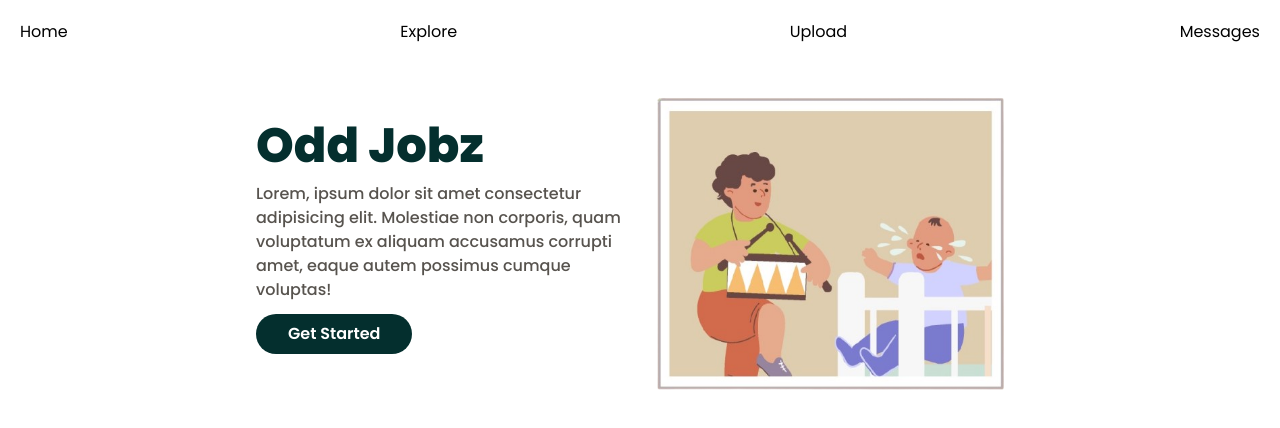
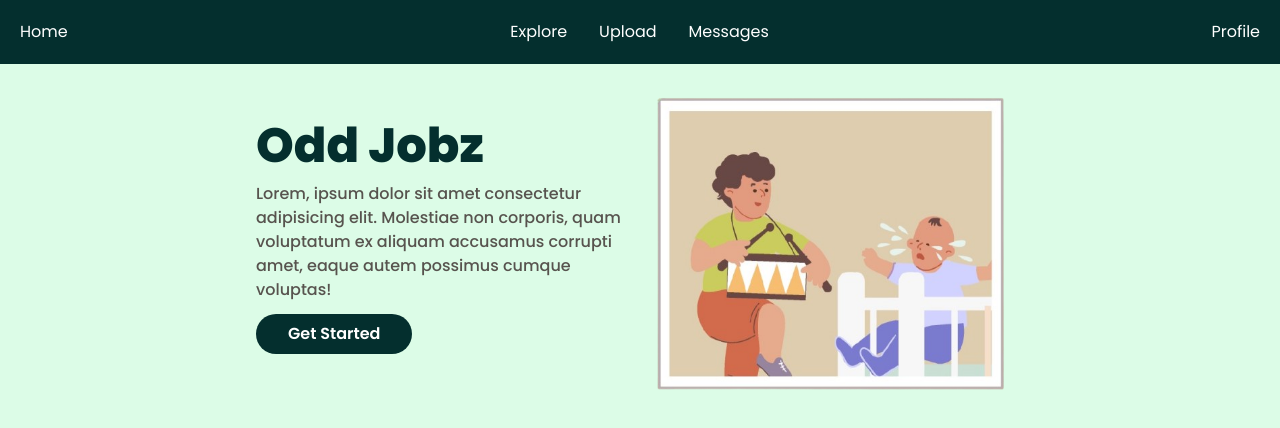
Before and after one commit to alexjr101/odd-jobs, a Next.js app in the folder client/: page / in a window 1280 px wide. Shown: the top 428 px of the page. Built offline with nearby package versions, Linux system fonts and the light colour scheme.

Commit message:
Styling updates to navbar and main page

```diff
--- a/client/src/app/layout.tsx
+++ b/client/src/app/layout.tsx
@@ -16,7 +16,7 @@ export default function RootLayout({
   return (
     <html lang="en">
       <body
-        className={`${poppins.className} antialiased`}
+        className={`${poppins.className} antialiased bg-green-100`}
       >
         <Navbar />
         {children}
--- a/client/src/components/Navbar/Navbar.tsx
+++ b/client/src/components/Navbar/Navbar.tsx
@@ -1,10 +1,31 @@
 import Link from "next/link";
 
+const LINKS = [
+    { src: "", title: "Explore"},
+    { src: "", title: "Upload"},
+    { src: "", title: "Messages"},
+];
+
 export default function Navbar() {
-    return <nav className="flex justify-between p-5">
-        <Link href={""}>Home</Link>
-        <Link href={""}>Explore</Link>
-        <Link href={""}>Upload</Link>
-        <Link href={""}>Messages</Link>
+    return <nav className="flex justify-between p-5 bg-teal-950 text-white">
+
+        <div>
+            <Link href={""}>Home</Link>
+        </div>
+
+        <div>
+            {LINKS.map(link => {
+                return <Link
+                    href={link.src}
+                    className="ml-8 first:ml-0"
+                >
+                    {link.title}
+                </Link>
+            })}
+        </div>
+
+        <div>
+            <Link href={""}>Profile</Link>
+        </div>
     </nav>
 }
```
